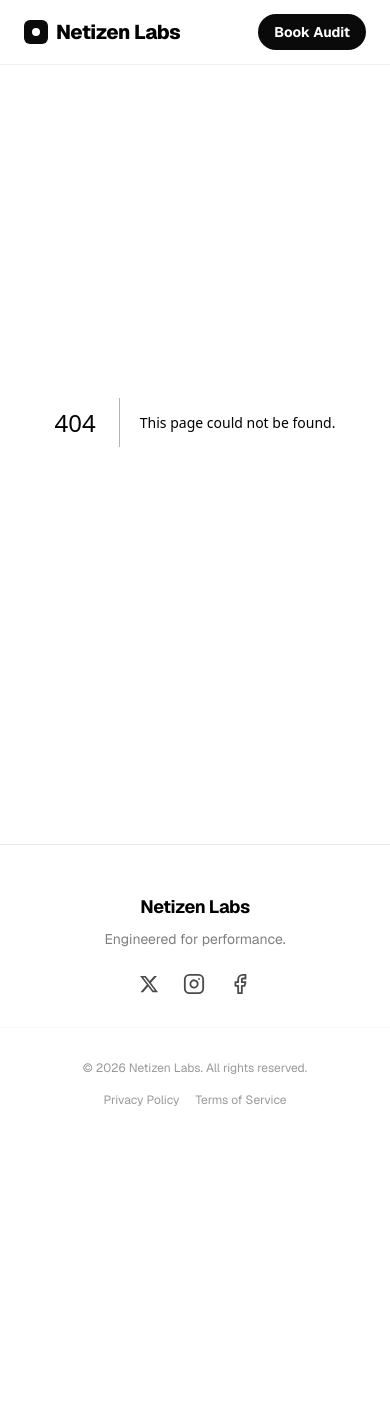
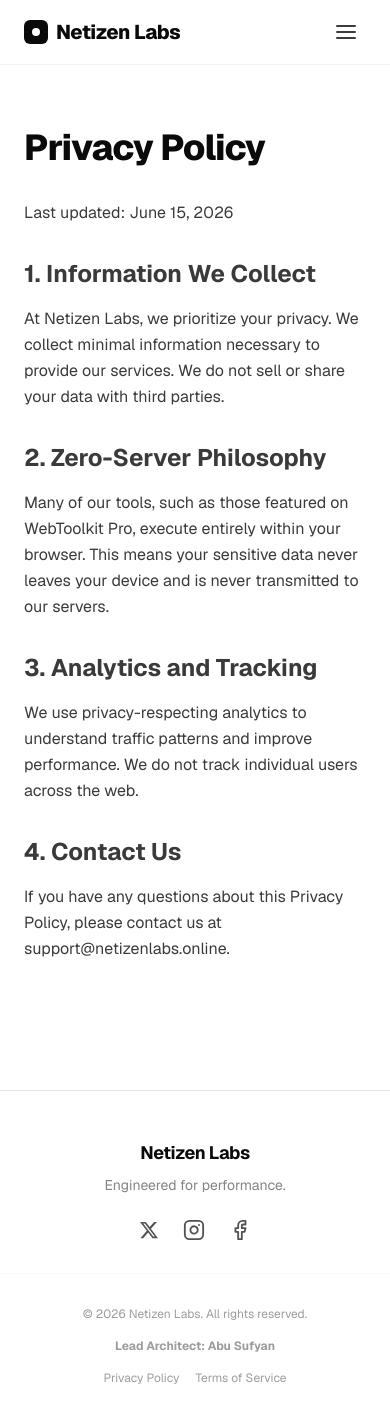
Before and after one commit to NetizenLabs/netizenlabs, a Next.js app: page /privacy in a window 390 px wide. Before the commit this address had no page. Shown: the top 1422 px of the page. Before the commit the page ends 1156 px from the top, so only its background shows below. Built offline with nearby package versions, Linux system fonts and the light colour scheme.

Commit message:
feat: add mobile menu, team section, portfolio links and legal pages

```diff
--- a/src/app/page.tsx
+++ b/src/app/page.tsx
@@ -3,6 +3,7 @@ import TechStack from '@/components/TechStack';
 import Services from '@/components/Services';
 import Portfolio from '@/components/Portfolio';
 import Philosophy from '@/components/Philosophy';
+import Team from '@/components/Team';
 import CTA from '@/components/CTA';
 
 export default function Home() {
@@ -74,6 +75,7 @@ export default function Home() {
       <TechStack />
       <Services />
       <Philosophy />
+      <Team />
       <Portfolio />
 
       {/* Moved long-tail keyword copy down here for SEO/LLM optimization without ruining hero aesthetic */}
--- /dev/null
+++ b/src/app/privacy/page.tsx
@@ -0,0 +1,27 @@
+export const metadata = {
+  title: 'Privacy Policy',
+  description: 'Privacy Policy for Netizen Labs',
+};
+
+export default function PrivacyPage() {
+  return (
+    <div className="max-w-4xl mx-auto px-6 py-32 bg-[var(--background)] min-h-screen">
+      <h1 className="text-4xl font-extrabold tracking-tight mb-8">Privacy Policy</h1>
+      <div className="prose prose-invert opacity-80 leading-relaxed">
+        <p>Last updated: {new Date().toLocaleDateString('en-US', { year: 'numeric', month: 'long', day: 'numeric' })}</p>
+
+        <h2 className="text-2xl font-bold mt-8 mb-4">1. Information We Collect</h2>
+        <p>At Netizen Labs, we prioritize your privacy. We collect minimal information necessary to provide our services. We do not sell or share your data with third parties.</p>
+
+        <h2 className="text-2xl font-bold mt-8 mb-4">2. Zero-Server Philosophy</h2>
+        <p>Many of our tools, such as those featured on WebToolkit Pro, execute entirely within your browser. This means your sensitive data never leaves your device and is never transmitted to our servers.</p>
+
+        <h2 className="text-2xl font-bold mt-8 mb-4">3. Analytics and Tracking</h2>
+        <p>We use privacy-respecting analytics to understand traffic patterns and improve performance. We do not track individual users across the web.</p>
+
+        <h2 className="text-2xl font-bold mt-8 mb-4">4. Contact Us</h2>
+        <p>If you have any questions about this Privacy Policy, please contact us at support@netizenlabs.online.</p>
+      </div>
+    </div>
+  );
+}
--- /dev/null
+++ b/src/app/terms/page.tsx
@@ -0,0 +1,27 @@
+export const metadata = {
+  title: 'Terms of Service',
+  description: 'Terms of Service for Netizen Labs',
+};
+
+export default function TermsPage() {
+  return (
+    <div className="max-w-4xl mx-auto px-6 py-32 bg-[var(--background)] min-h-screen">
+      <h1 className="text-4xl font-extrabold tracking-tight mb-8">Terms of Service</h1>
+      <div className="prose prose-invert opacity-80 leading-relaxed">
+        <p>Last updated: {new Date().toLocaleDateString('en-US', { year: 'numeric', month: 'long', day: 'numeric' })}</p>
+
+        <h2 className="text-2xl font-bold mt-8 mb-4">1. Acceptance of Terms</h2>
+        <p>By accessing and using Netizen Labs services and tools, you accept and agree to be bound by the terms and provision of this agreement.</p>
+
+        <h2 className="text-2xl font-bold mt-8 mb-4">2. Service Usage</h2>
+        <p>Our tools are provided "as is" without warranties of any kind. You agree not to misuse our services or use them for any malicious purposes.</p>
+
+        <h2 className="text-2xl font-bold mt-8 mb-4">3. Intellectual Property</h2>
+        <p>The content, organization, graphics, design, compilation, magnetic translation, digital conversion and other matters related to the Site are protected under applicable copyrights, trademarks and other proprietary rights.</p>
+
+        <h2 className="text-2xl font-bold mt-8 mb-4">4. Changes to Terms</h2>
+        <p>We reserve the right to modify these terms at any time. We will always post the most current version on our site.</p>
+      </div>
+    </div>
+  );
+}
--- a/src/components/Footer.tsx
+++ b/src/components/Footer.tsx
@@ -23,9 +23,14 @@ export default function Footer() {
         </div>
 
       </div>
-      <div className="max-w-6xl mx-auto px-6 mt-8 pt-8 border-t border-[var(--foreground)]/5 flex flex-col md:flex-row items-center justify-between text-xs opacity-40">
+      <div className="max-w-6xl mx-auto px-6 mt-8 pt-8 border-t border-[var(--foreground)]/5 flex flex-col md:flex-row items-center justify-between text-xs opacity-40 gap-4">
         <p>© {new Date().getFullYear()} Netizen Labs. All rights reserved.</p>
-        <div className="flex gap-4 mt-4 md:mt-0">
+        <div className="flex gap-4">
+          <Link href="https://abusufyan.xyz" target="_blank" rel="noopener noreferrer" className="hover:text-[var(--accent)] hover:underline font-bold transition-colors">
+            Lead Architect: Abu Sufyan
+          </Link>
+        </div>
+        <div className="flex gap-4">
           <Link href="/privacy" className="hover:underline">Privacy Policy</Link>
           <Link href="/terms" className="hover:underline">Terms of Service</Link>
         </div>
--- a/src/components/Navbar.tsx
+++ b/src/components/Navbar.tsx
@@ -1,6 +1,11 @@
+'use client';
+
 import Link from 'next/link';
+import { useState } from 'react';
 
 export default function Navbar() {
+  const [isOpen, setIsOpen] = useState(false);
+
   return (
     <header className="fixed top-0 left-0 right-0 z-50 border-b border-[var(--foreground)]/5 bg-[var(--background)]/70 backdrop-blur-xl">
       <div className="max-w-6xl mx-auto px-6 h-16 flex items-center justify-between">
@@ -13,21 +18,61 @@ export default function Navbar() {
           Netizen Labs
         </Link>
 
-        {/* Links */}
+        {/* Desktop Links */}
         <nav className="hidden md:flex items-center gap-8 text-sm font-medium opacity-80">
           <Link href="/#services" className="transition-colors hover:text-[var(--accent)] active:scale-95">Services</Link>
           <Link href="/tools" className="transition-colors hover:text-[var(--accent)] active:scale-95">Tools</Link>
           <Link href="/blog" className="transition-colors hover:text-[var(--accent)] active:scale-95">Blog</Link>
         </nav>
 
-        {/* Action */}
-        <Link
-          href="/contact"
-          className="text-sm font-bold px-4 py-2 rounded-full bg-[var(--foreground)] text-[var(--background)] transition-all duration-[160ms] ease-out-custom hover:scale-[1.02] active:scale-[0.97] select-none"
-        >
-          Book Audit
-        </Link>
+        {/* Desktop Action & Mobile Toggle */}
+        <div className="flex items-center gap-4">
+          <Link
+            href="/contact"
+            className="hidden md:inline-flex text-sm font-bold px-4 py-2 rounded-full bg-[var(--foreground)] text-[var(--background)] transition-all duration-[160ms] ease-out-custom hover:scale-[1.02] active:scale-[0.97] select-none"
+          >
+            Book Audit
+          </Link>
+          <button
+            className="md:hidden p-2 opacity-80 hover:opacity-100"
+            onClick={() => setIsOpen(!isOpen)}
+            aria-label="Toggle Menu"
+          >
+            <svg xmlns="http://www.w3.org/2000/svg" width="24" height="24" viewBox="0 0 24 24" fill="none" stroke="currentColor" strokeWidth="2" strokeLinecap="round" strokeLinejoin="round">
+              {isOpen ? (
+                <>
+                  <line x1="18" y1="6" x2="6" y2="18"></line>
+                  <line x1="6" y1="6" x2="18" y2="18"></line>
+                </>
+              ) : (
+                <>
+                  <line x1="3" y1="12" x2="21" y2="12"></line>
+                  <line x1="3" y1="6" x2="21" y2="6"></line>
+                  <line x1="3" y1="18" x2="21" y2="18"></line>
+                </>
+              )}
+            </svg>
+          </button>
+        </div>
       </div>
+
+      {/* Mobile Menu */}
+      {isOpen && (
+        <div className="md:hidden absolute top-16 left-0 right-0 bg-[var(--background)] border-b border-[var(--foreground)]/5 shadow-xl p-6 flex flex-col gap-6 animate-in slide-in-from-top-2">
+          <nav className="flex flex-col gap-4 text-base font-medium opacity-90">
+            <Link href="/#services" onClick={() => setIsOpen(false)} className="transition-colors hover:text-[var(--accent)]">Services</Link>
+            <Link href="/tools" onClick={() => setIsOpen(false)} className="transition-colors hover:text-[var(--accent)]">Tools</Link>
+            <Link href="/blog" onClick={() => setIsOpen(false)} className="transition-colors hover:text-[var(--accent)]">Blog</Link>
+          </nav>
+          <Link
+            href="/contact"
+            onClick={() => setIsOpen(false)}
+            className="text-center text-sm font-bold px-4 py-3 rounded-xl bg-[var(--foreground)] text-[var(--background)] transition-all hover:opacity-90 active:scale-[0.98]"
+          >
+            Book Audit
+          </Link>
+        </div>
+      )}
     </header>
   );
 }
--- a/src/components/Portfolio.tsx
+++ b/src/components/Portfolio.tsx
@@ -11,7 +11,7 @@ export default function Portfolio() {
             <p className="text-lg opacity-80">Explore our flagship zero-server developer toolkit. It's the exact same edge-optimized architecture we build for our clients.</p>
           </div>
           <Link
-            href="https://netizenlabs.online/tools"
+            href="https://wtkpro.site"
             className="px-6 py-3 rounded-full border border-[var(--background)]/20 font-bold hover:bg-[var(--background)]/10 transition-colors whitespace-nowrap"
           >
             View WebToolkit Pro
@@ -32,7 +32,7 @@ export default function Portfolio() {
                 WebToolkit Pro
               </h3>
               <p className="text-[var(--foreground)]/60 text-lg">
-                130+ instant-execution utilities. No tracking, no latency.
+                150+ instant-execution utilities. No tracking, no latency.
               </p>
 
               <div className="mt-12 flex justify-center gap-4">
--- /dev/null
+++ b/src/components/Team.tsx
@@ -0,0 +1,52 @@
+import Link from 'next/link';
+
+export default function Team() {
+  return (
+    <section id="team" className="py-24 bg-[var(--background)] border-t border-[var(--foreground)]/5">
+      <div className="max-w-6xl mx-auto px-6">
+
+        <div className="flex flex-col md:flex-row justify-between items-end mb-16 gap-6">
+          <div className="max-w-2xl">
+            <h2 className="text-3xl md:text-5xl font-extrabold tracking-tight mb-4">Engineering Leadership</h2>
+            <p className="text-lg opacity-80">Our architecture is driven by engineers who have built and scaled enterprise platforms handling millions of users.</p>
+          </div>
+        </div>
+
+        <div className="grid grid-cols-1 md:grid-cols-2 lg:grid-cols-3 gap-8">
+
+          {/* Team Member: Abu Sufyan */}
+          <div className="group rounded-3xl border border-[var(--foreground)]/10 p-8 hover:bg-[var(--foreground)]/5 transition-colors">
+            <div className="w-16 h-16 rounded-2xl bg-[var(--accent)]/10 text-[var(--accent)] flex items-center justify-center mb-6">
+              <svg xmlns="http://www.w3.org/2000/svg" width="32" height="32" viewBox="0 0 24 24" fill="none" stroke="currentColor" strokeWidth="2" strokeLinecap="round" strokeLinejoin="round">
+                <path d="M16 21v-2a4 4 0 0 0-4-4H6a4 4 0 0 0-4 4v2"/>
+                <circle cx="9" cy="7" r="4"/>
+                <path d="M22 21v-2a4 4 0 0 0-3-3.87"/>
+                <path d="M16 3.13a4 4 0 0 1 0 7.75"/>
+              </svg>
+            </div>
+
+            <h3 className="text-2xl font-bold mb-2">Abu Sufyan</h3>
+            <p className="text-sm font-mono text-[var(--accent)] mb-4">Lead Technical Architect</p>
+            <p className="opacity-70 mb-6 leading-relaxed">
+              Specialist in edge-deployed web applications, zero-server architecture, and technical SEO. Creator of WebToolkit Pro and driving force behind Netizen Labs' high-performance infrastructure.
+            </p>
+
+            <Link
+              href="https://abusufyan.xyz"
+              target="_blank"
+              rel="noopener noreferrer"
+              className="inline-flex items-center gap-2 text-sm font-bold hover:text-[var(--accent)] transition-colors group/link"
+            >
+              View Portfolio
+              <svg xmlns="http://www.w3.org/2000/svg" width="16" height="16" viewBox="0 0 24 24" fill="none" stroke="currentColor" strokeWidth="2" strokeLinecap="round" strokeLinejoin="round" className="group-hover/link:translate-x-1 transition-transform">
+                <path d="M5 12h14"/><path d="m12 5 7 7-7 7"/>
+              </svg>
+            </Link>
+          </div>
+
+        </div>
+
+      </div>
+    </section>
+  );
+}
```
